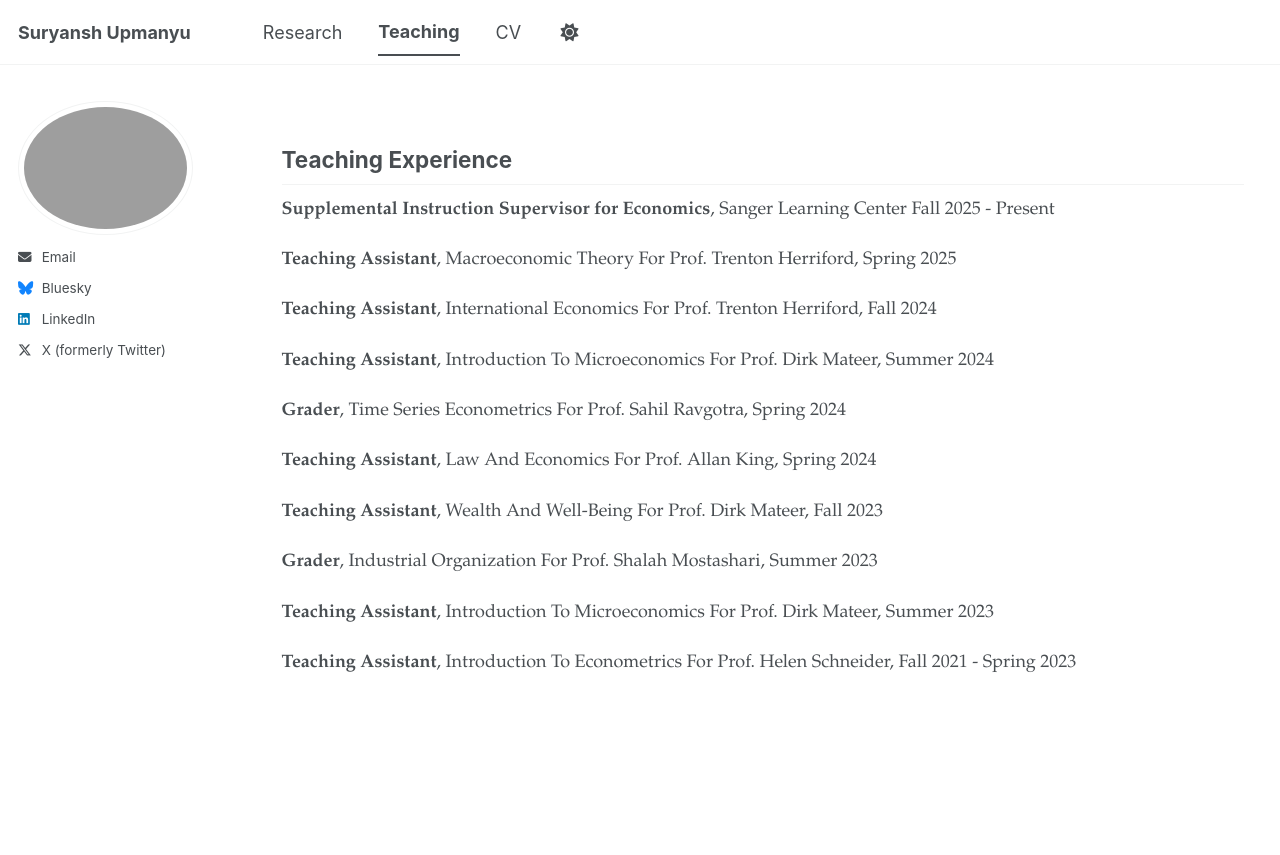
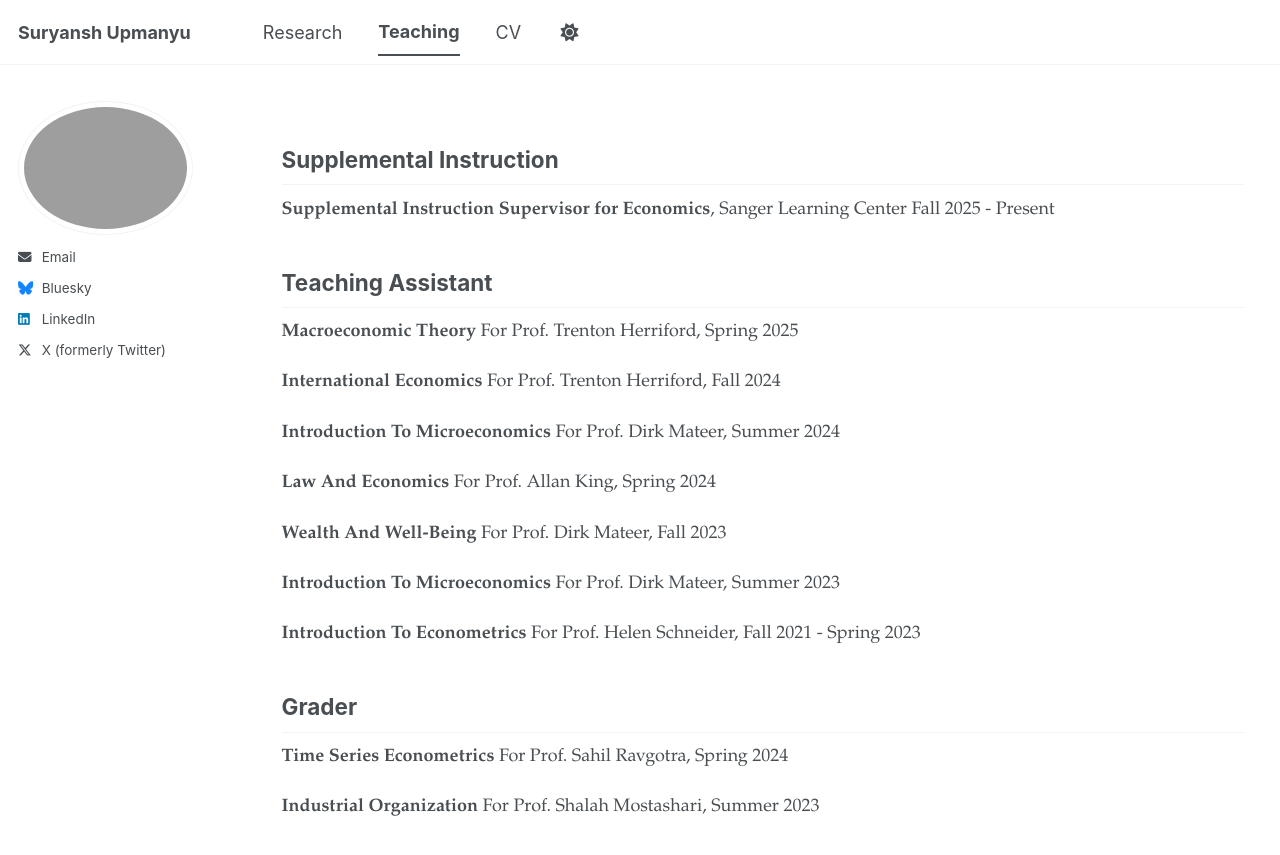
Before and after one commit to upmanyu-suryansh/upmanyu-suryansh.github.io, a Jekyll site: the page built from _pages/teaching.md, in a window 1280 px wide and 1064 px high. Shown: the top 855 px of the window. Built offline with Jekyll 4.4.1, drawn with Linux system fonts in a browser that asks for light colours; a script bundle is joined from its source files by our own code; library files that are not in the unit come from our copies.

Commit message:
Revise teaching experience section in teaching.md

```diff
--- a/_pages/teaching.md
+++ b/_pages/teaching.md
@@ -5,34 +5,38 @@ permalink: /teaching/
 author_profile: true
 ---
 
-## Teaching Experience
+## Supplemental Instruction
 
 **Supplemental Instruction Supervisor for Economics**, Sanger Learning Center
 Fall 2025 - Present
 
-**Teaching Assistant**, Macroeconomic Theory
+## Teaching Assistant
+
+**Macroeconomic Theory**
 For Prof. Trenton Herriford, Spring 2025
 
-**Teaching Assistant**, International Economics
+**International Economics**
 For Prof. Trenton Herriford, Fall 2024
 
-**Teaching Assistant**, Introduction To Microeconomics
+**Introduction To Microeconomics**
 For Prof. Dirk Mateer, Summer 2024
 
-**Grader**, Time Series Econometrics
+**Law And Economics**
+For Prof. Allan King, Spring 2024
+
+**Wealth And Well-Being**
+For Prof. Dirk Mateer, Fall 2023
+
+**Introduction To Microeconomics**
+For Prof. Dirk Mateer, Summer 2023
+
+**Introduction To Econometrics**
+For Prof. Helen Schneider, Fall 2021 - Spring 2023
+
+## Grader
+
+**Time Series Econometrics**
 For Prof. Sahil Ravgotra, Spring 2024
 
-**Teaching Assistant**, Law And Economics
-For Prof. Allan King, Spring 2024
-
-**Teaching Assistant**, Wealth And Well-Being
-For Prof. Dirk Mateer, Fall 2023
-
-**Grader**, Industrial Organization
+**Industrial Organization**
 For Prof. Shalah Mostashari, Summer 2023
-
-**Teaching Assistant**, Introduction To Microeconomics
-For Prof. Dirk Mateer, Summer 2023
-
-**Teaching Assistant**, Introduction To Econometrics
-For Prof. Helen Schneider, Fall 2021 - Spring 2023
```
